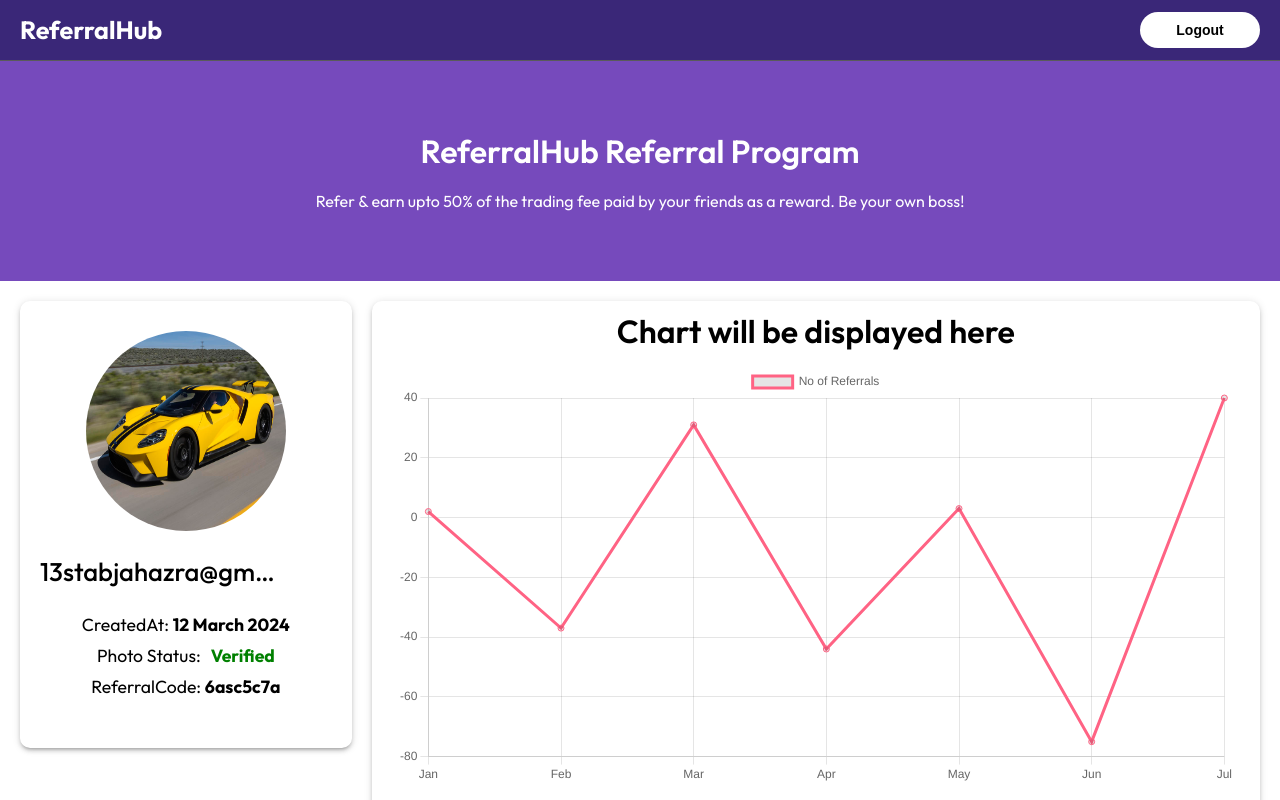
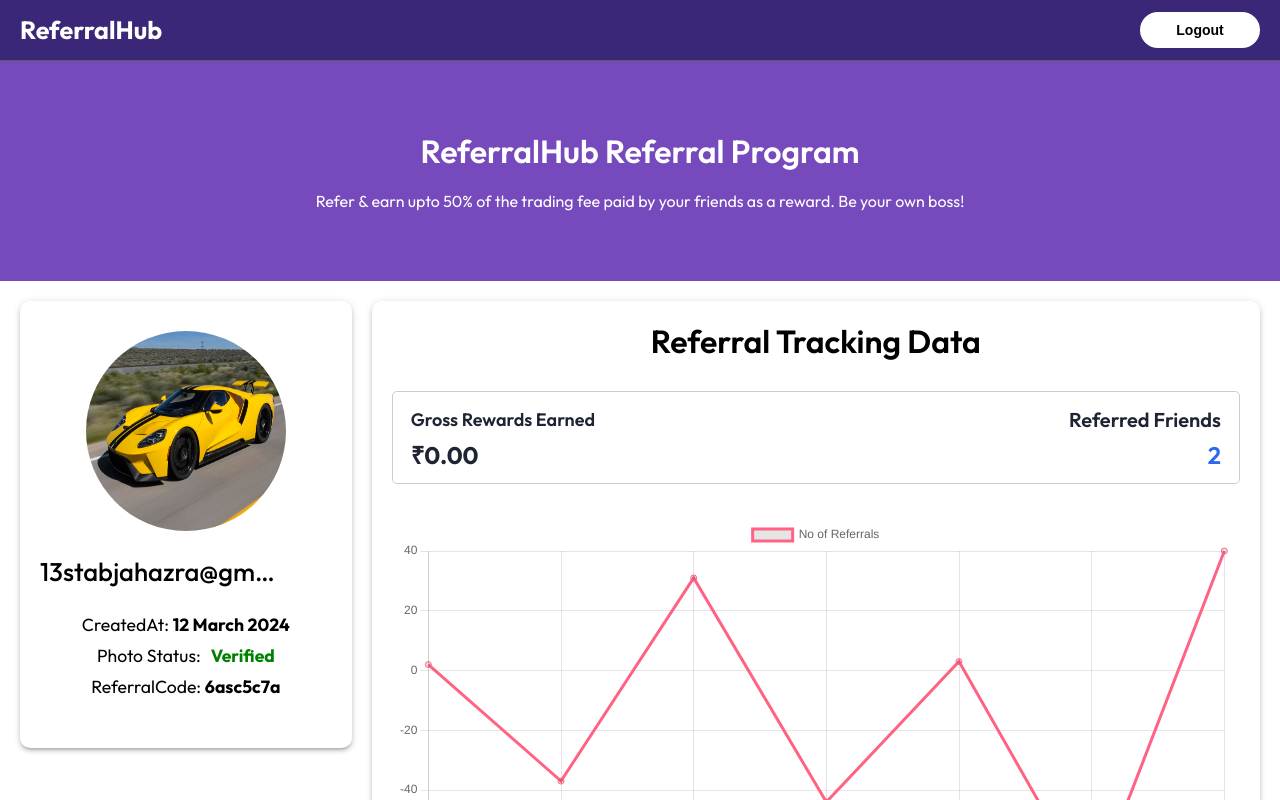
Before and after one commit to SwetabjaGit/referralhub-frontend, a React (Vite) app: page / in a window 1280 px wide. Shown: the top 800 px of the page. Built offline with nearby package versions, Linux system fonts and the light colour scheme; the HTML template or start-up script is replaced by a standard one; a web font is replaced by a local one.

Commit message:
Referral Statistics added

```diff
--- a/src/components/Dashboard/Dashboard.css
+++ b/src/components/Dashboard/Dashboard.css
@@ -121,10 +121,94 @@
 
 .dashboard_right_panel h1 {
   margin: 0;
-  margin-top: 10px;
+  margin-top: 20px;
   margin-bottom: -10px;
   font-weight: 600;
 }
+
+
+
+
+.referral_statistics_container {
+  margin: 20px;
+  margin-top: 40px;
+  margin-bottom: 10px;
+  display: flex;
+  padding: 18px;
+  flex-direction: column;
+  flex-shrink: 0;
+  border: 1px solid #ccc;
+  border-radius: 5px;
+}
+
+.referral_statstics_wrapper {
+  display: flex;
+  flex: 1 0 0%;
+}
+
+.referral_statstics_box {
+  display: flex;
+  justify-content: space-between;
+  flex-direction: column;
+  flex: 1 0 0%;
+}
+
+.gross_rewards {
+  display: flex;
+  -webkit-box-align: center;
+  align-items: center;
+  flex-shrink: 0;
+}
+
+.gross_rewards_text {
+  display: block;
+  color: #1e2433;
+  font-size: 18px;
+  line-height: 20px;
+  margin: 0px 8px 15px 0px;
+  text-align: left;
+  font-weight: 600;
+  white-space: normal;
+}
+
+.gross_rewards_container {
+  display: flex;
+  flex-direction: column;
+  flex-shrink: 0;
+}
+
+.gross_rewards_value {
+  display: block;
+  color: #1e2433;
+  line-height: 20px;
+  text-align: left;
+  font-weight: 700;
+  font-size: 24px;
+  white-space: normal;
+}
+
+.referred_friends_text {
+  display: block;
+  color: #1e2433;
+  font-size: 20px;
+  line-height: 20px;
+  text-align: right;
+  font-weight: 600;
+  white-space: normal;
+}
+
+.referred_friends_value {
+  display: block;
+  color: #3067f0;
+  line-height: 20px;
+  text-align: right;
+  font-weight: 600;
+  font-size: 24px;
+  white-space: normal;
+}
+
+
+
 
 .chart_container {
   display: flex;
--- a/src/components/Dashboard/Dashboard.jsx
+++ b/src/components/Dashboard/Dashboard.jsx
@@ -62,7 +62,33 @@ const Dashboard = () => {
           </div>
         </div>
         <div className="dashboard_right_panel">
-          <h1>Chart will be displayed here</h1>
+          <h1>Referral Tracking Data</h1>
+          <div className="referral_statistics_container">
+            <div className="referral_statstics_wrapper">
+              <div className="referral_statstics_box">
+                <div className="gross_rewards">
+                  <span color="#1e2433" className="gross_rewards_text">
+                    Gross Rewards Earned
+                  </span>
+                </div>
+                <div className="gross_rewards_container">
+                  <div className="gross_rewards">
+                    <span color="#1e2433" className="gross_rewards_value">
+                      ₹0.00
+                    </span>
+                  </div>
+                </div>
+              </div>
+              <div className="referral_statstics_box">
+                <span color="#1e2433" className="referred_friends_text">
+                  Referred Friends
+                </span>
+                <span color="#3067f0" className="referred_friends_value">
+                  2
+                </span>
+              </div>
+            </div>
+          </div>
           <div className="chart_container">
             <Line
               className="chart"
```
